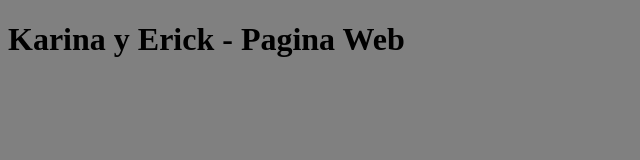
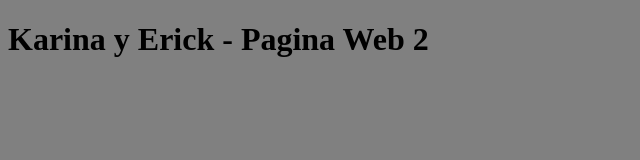
Before and after one commit to KariMarmolejo/KariMarmolejo.github.io, a plain HTML site: page index.html in a window 1280 px wide. Shown: the full height of the page, 0-640 px from the left. Drawn offline with Linux system fonts and the light colour scheme.

Commit message:
cambio 1

```diff
--- a/index.html
+++ b/index.html
@@ -5,6 +5,6 @@
 	<link rel="stylesheet" type="text/css" href="style.css">
 </head>
 <body>
-	<h1>Karina y Erick - Pagina Web</h1>
+	<h1>Karina y Erick - Pagina Web 2</h1>
 </body>
 </html>
```
